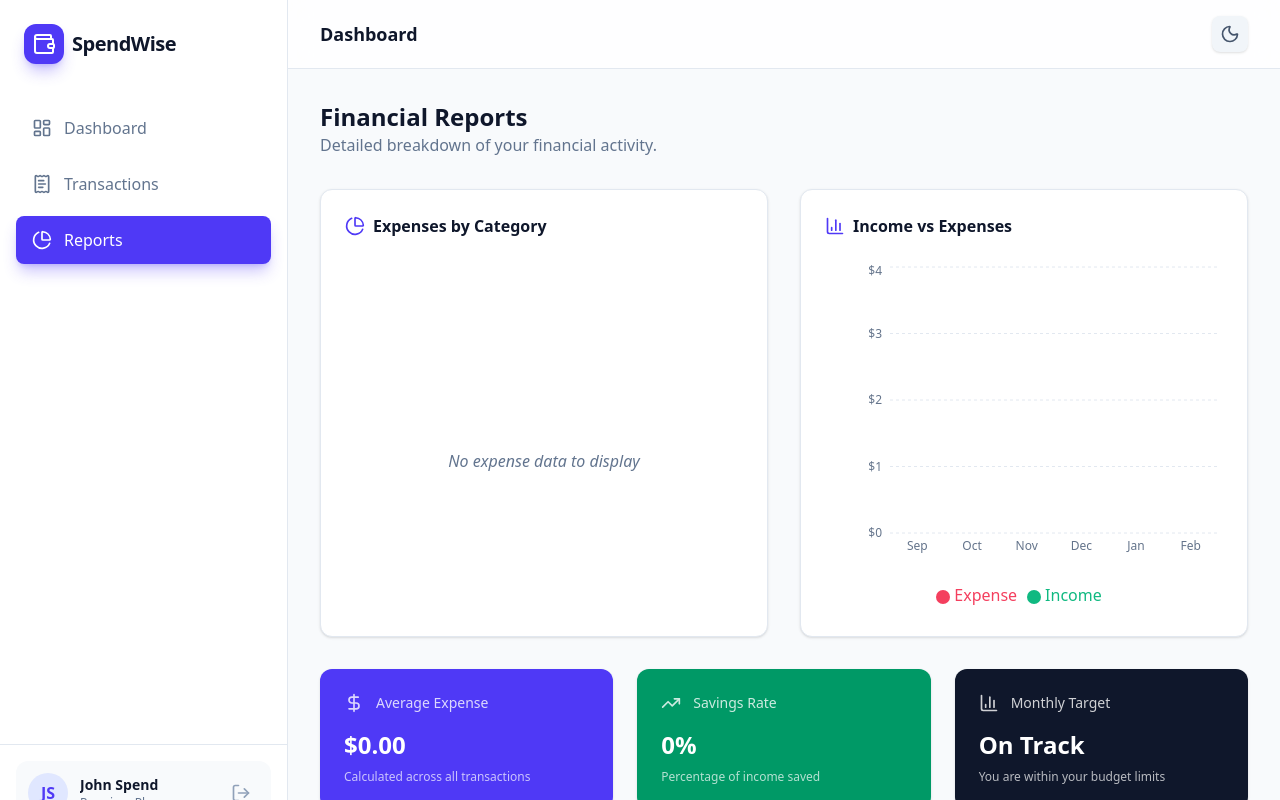
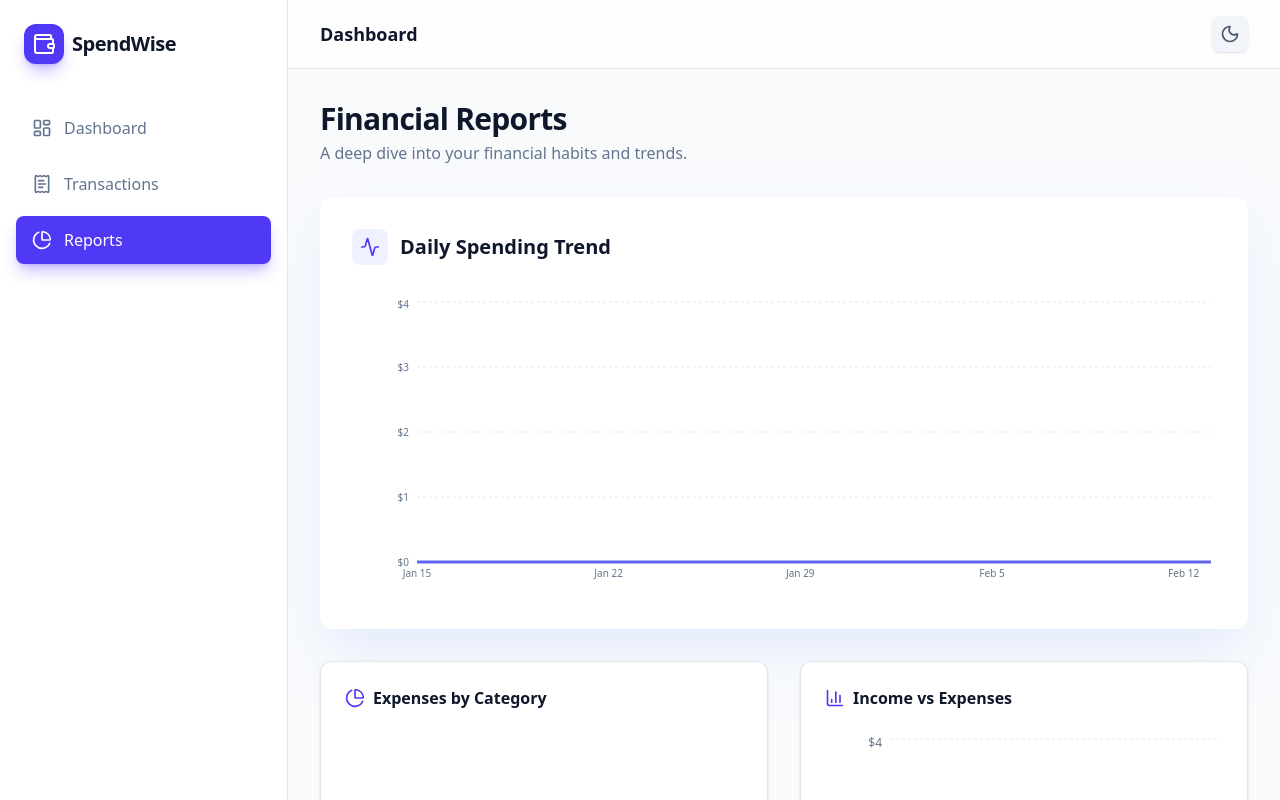
Before and after one commit to shuayb344/SpendWise3, a React (Vite) app: page /reports in a window 1280 px wide. Shown: the top 800 px of the page. Built offline with nearby package versions, Linux system fonts and the light colour scheme.

Commit message:
Feat: Implement Daily Spending Area Chart for advanced trend analysis

```diff
--- /dev/null
+++ b/src/components/charts/DailySpendingChart.jsx
@@ -0,0 +1,71 @@
+import React, { useMemo } from 'react';
+import { AreaChart, Area, XAxis, YAxis, CartesianGrid, Tooltip, ResponsiveContainer } from 'recharts';
+
+export const DailySpendingChart = ({ transactions }) => {
+    const data = useMemo(() => {
+        // Get last 30 days
+        const days = [];
+        for (let i = 29; i >= 0; i--) {
+            const d = new Date();
+            d.setDate(d.getDate() - i);
+            days.push({
+                date: d.toISOString().split('T')[0],
+                displayDate: d.toLocaleDateString('en-US', { month: 'short', day: 'numeric' }),
+                amount: 0
+            });
+        }
+
+        transactions.forEach(t => {
+            if (t.type === 'expense') {
+                const tDate = t.date.split('T')[0];
+                const dayData = days.find(d => d.date === tDate);
+                if (dayData) {
+                    dayData.amount += t.amount;
+                }
+            }
+        });
+
+        return days;
+    }, [transactions]);
+
+    return (
+        <div className="h-[300px] w-full mt-4">
+            <ResponsiveContainer width="100%" height="100%">
+                <AreaChart data={data}>
+                    <defs>
+                        <linearGradient id="colorSpend" x1="0" y1="0" x2="0" y2="1">
+                            <stop offset="5%" stopColor="#6366f1" stopOpacity={0.3} />
+                            <stop offset="95%" stopColor="#6366f1" stopOpacity={0} />
+                        </linearGradient>
+                    </defs>
+                    <CartesianGrid strokeDasharray="3 3" vertical={false} stroke="#e2e8f0" />
+                    <XAxis
+                        dataKey="displayDate"
+                        axisLine={false}
+                        tickLine={false}
+                        tick={{ fill: '#64748b', fontSize: 10 }}
+                        interval={6}
+                    />
+                    <YAxis
+                        axisLine={false}
+                        tickLine={false}
+                        tick={{ fill: '#64748b', fontSize: 10 }}
+                        tickFormatter={(value) => `$${value}`}
+                    />
+                    <Tooltip
+                        contentStyle={{ borderRadius: '12px', border: 'none', boxShadow: '0 10px 15px -3px rgb(0 0 0 / 0.1)' }}
+                    />
+                    <Area
+                        type="monotone"
+                        dataKey="amount"
+                        stroke="#6366f1"
+                        strokeWidth={3}
+                        fillOpacity={1}
+                        fill="url(#colorSpend)"
+                        name="Spending"
+                    />
+                </AreaChart>
+            </ResponsiveContainer>
+        </div>
+    );
+};
--- a/src/pages/Reports.jsx
+++ b/src/pages/Reports.jsx
@@ -2,8 +2,9 @@ import React from 'react';
 import { useFinance } from '../context/FinanceContext';
 import { CategoryPieChart } from '../components/charts/CategoryPieChart';
 import { MonthlyBarChart } from '../components/charts/MonthlyBarChart';
+import { DailySpendingChart } from '../components/charts/DailySpendingChart';
 import { Card } from '../components/ui';
-import { PieChart, BarChart3, TrendingUp, DollarSign } from 'lucide-react';
+import { PieChart, BarChart3, TrendingUp, DollarSign, Activity } from 'lucide-react';
 import { formatCurrency } from '../utils/helpers';
 
 const Reports = () => {
@@ -12,12 +13,22 @@ const Reports = () => {
     return (
         <div className="space-y-8">
             <div>
-                <h1 className="text-2xl font-bold text-slate-900 dark:text-white">Financial Reports</h1>
-                <p className="text-slate-500 dark:text-slate-400">Detailed breakdown of your financial activity.</p>
+                <h1 className="text-3xl font-black text-slate-900 dark:text-white tracking-tight">Financial Reports</h1>
+                <p className="text-slate-500 dark:text-slate-400 mt-1">A deep dive into your financial habits and trends.</p>
             </div>
 
+            <Card className="p-8 border-none shadow-2xl shadow-indigo-100 dark:shadow-none bg-white dark:bg-slate-900">
+                <div className="flex items-center gap-3 mb-8">
+                    <div className="p-2 bg-indigo-50 dark:bg-indigo-900/20 rounded-lg">
+                        <Activity className="w-5 h-5 text-indigo-600 dark:text-indigo-400" />
+                    </div>
+                    <h2 className="text-xl font-bold text-slate-900 dark:text-white">Daily Spending Trend</h2>
+                </div>
+                <DailySpendingChart transactions={transactions} />
+            </Card>
+
             <div className="grid grid-cols-1 lg:grid-cols-2 gap-8">
-                <Card className="p-6">
+                <Card className="p-6 bg-white dark:bg-slate-900">
                     <div className="flex items-center gap-2 mb-6">
                         <PieChart className="w-5 h-5 text-indigo-600" />
                         <h2 className="font-bold text-slate-900 dark:text-white">Expenses by Category</h2>
@@ -25,7 +36,7 @@ const Reports = () => {
                     <CategoryPieChart transactions={transactions} />
                 </Card>
 
-                <Card className="p-6">
+                <Card className="p-6 bg-white dark:bg-slate-900">
                     <div className="flex items-center gap-2 mb-6">
                         <BarChart3 className="w-5 h-5 text-indigo-600" />
                         <h2 className="font-bold text-slate-900 dark:text-white">Income vs Expenses</h2>
@@ -35,35 +46,37 @@ const Reports = () => {
             </div>
 
             <div className="grid grid-cols-1 md:grid-cols-3 gap-6">
-                <Card className="p-6 bg-indigo-600 text-white border-none">
+                <Card className="p-6 bg-indigo-600 text-white border-none shadow-xl shadow-indigo-200 dark:shadow-none">
                     <div className="flex items-center gap-3 mb-4 opacity-80">
                         <DollarSign className="w-5 h-5" />
                         <span className="text-sm font-medium">Average Expense</span>
                     </div>
-                    <h3 className="text-2xl font-bold">
+                    <h3 className="text-3xl font-black tabular-nums">
                         {formatCurrency(transactions.filter(t => t.type === 'expense').reduce((acc, t) => acc + t.amount, 0) / (transactions.filter(t => t.type === 'expense').length || 1))}
                     </h3>
-                    <p className="text-xs mt-2 opacity-70">Calculated across all transactions</p>
+                    <p className="text-xs mt-2 opacity-70 italic tracking-wide">Based on your activity</p>
                 </Card>
 
-                <Card className="p-6 bg-emerald-600 text-white border-none">
+                <Card className="p-6 bg-emerald-600 text-white border-none shadow-xl shadow-emerald-200 dark:shadow-none">
                     <div className="flex items-center gap-3 mb-4 opacity-80">
                         <TrendingUp className="w-5 h-5" />
                         <span className="text-sm font-medium">Savings Rate</span>
                     </div>
-                    <h3 className="text-2xl font-bold">
+                    <h3 className="text-3xl font-black tabular-nums">
                         {totals.income > 0 ? ((totals.income - totals.expenses) / totals.income * 100).toFixed(1) : 0}%
                     </h3>
-                    <p className="text-xs mt-2 opacity-70">Percentage of income saved</p>
+                    <p className="text-xs mt-2 opacity-70 italic tracking-wide">Efficiency of your budget</p>
                 </Card>
 
-                <Card className="p-6 bg-slate-900 text-white border-none">
-                    <div className="flex items-center gap-3 mb-4 opacity-80">
+                <Card className="p-6 bg-slate-900 text-white border-none shadow-xl shadow-slate-200 dark:shadow-none">
+                    <div className="flex items-center gap-3 mb-4 opacity-80 border-b border-slate-700 pb-2">
                         <BarChart3 className="w-5 h-5" />
-                        <span className="text-sm font-medium">Monthly Target</span>
+                        <span className="text-sm font-medium">Financial Health</span>
                     </div>
-                    <h3 className="text-2xl font-bold">On Track</h3>
-                    <p className="text-xs mt-2 opacity-70">You are within your budget limits</p>
+                    <h3 className="text-2xl font-black">EXCELLENT</h3>
+                    <div className="mt-3 flex gap-1">
+                        {[1, 2, 3, 4, 5].map(i => <div key={i} className="h-1.5 w-full rounded-full bg-indigo-500" />)}
+                    </div>
                 </Card>
             </div>
         </div>
```
